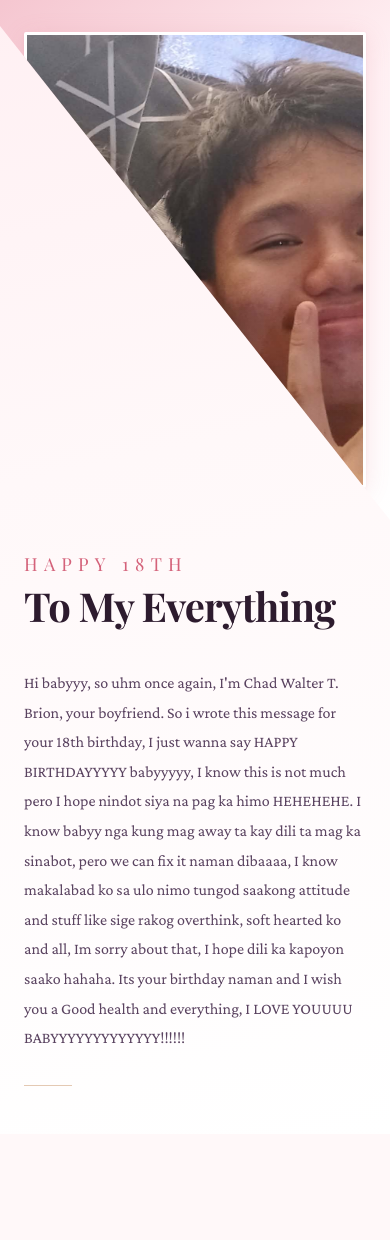
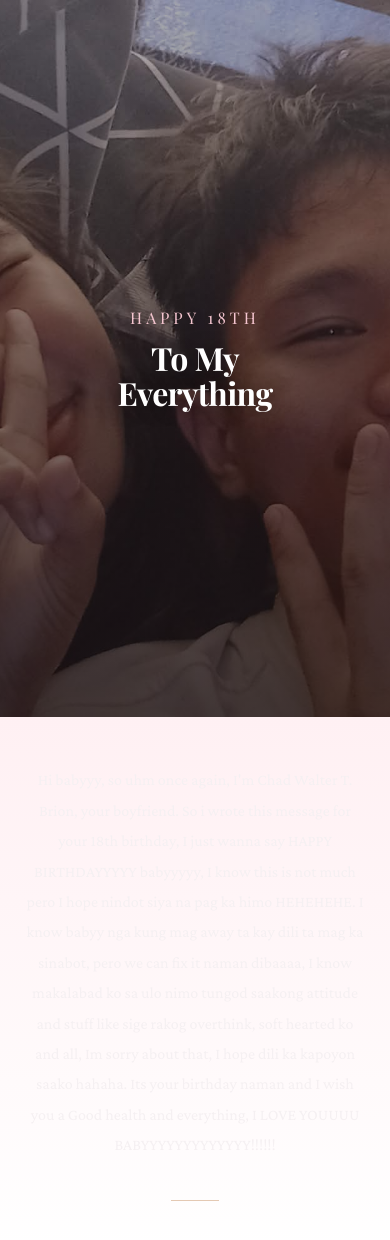
Before and after one commit to Ernsci/birthday-site, a React (Vite) app: page / in a window 390 px wide. Shown: the top 1240 px of the page. Before the commit the page ends 1134 px from the top, so only its background shows below. Built offline with nearby package versions, Linux system fonts and the light colour scheme; a web font is replaced by a local one.

Commit message:
Full-viewport selfie photo with overlay messages

```diff
--- a/src/App.css
+++ b/src/App.css
@@ -5,10 +5,9 @@
   --rose-glow: #e8929e;
   --white: #ffffff;
   --white-warm: #fff8f9;
-  --ink: #2d1b2e;
-  --ink-soft: #5a4360;
+  --ink: #f5f0f2;
+  --ink-soft: #e0d4da;
   --gold: #c9956b;
-  --gold-soft: #e8c9a8;
 }
 
 *, *::before, *::after {
@@ -19,159 +18,63 @@
 
 .birthday-page {
   min-height: 100dvh;
-  background: linear-gradient(168deg, var(--rose-pale) 0%, var(--white-warm) 40%, var(--white) 100%);
-  display: grid;
-  grid-template-columns: 1fr 1fr;
-  grid-template-rows: 1fr;
-  overflow: hidden;
   font-family: 'Crimson Pro', Georgia, serif;
   color: var(--ink);
+  background: var(--rose-pale);
 }
 
-@media (max-width: 768px) {
-  .birthday-page {
-    grid-template-columns: 1fr;
-    grid-template-rows: auto 1fr;
-  }
+/* Full-screen Photo */
+.photo-full {
+  position: relative;
+  width: 100vw;
+  height: 100dvh;
+  overflow: hidden;
+  opacity: 0;
+  transform: scale(1.02);
+  transition: opacity 1.2s ease, transform 1.2s ease;
 }
 
-/* Photo Section */
-.photo-section {
-  position: relative;
-  display: flex;
-  align-items: center;
-  justify-content: center;
-  padding: 3rem;
-  background: linear-gradient(135deg, var(--rose-light) 0%, var(--rose-pale) 50%, var(--white) 100%);
-  clip-path: polygon(0 0, 100% 0, 100% 100%, 0% 8%);
-  min-height: 60vh;
-}
-
-@media (max-width: 768px) {
-  .photo-section {
-    clip-path: polygon(0 0, 100% 0, 100% 100%, 0 5%);
-    min-height: 50vh;
-    padding: 2rem 1.5rem;
-    order: -1;
-  }
-}
-
-.photo-frame {
-  position: relative;
-  width: 100%;
-  max-width: 420px;
-  aspect-ratio: 3 / 4;
-  border-radius: 2px;
-  overflow: hidden;
-  box-shadow:
-    0 4px 24px rgba(212, 98, 122, 0.15),
-    0 1px 3px rgba(212, 98, 122, 0.1);
-  border: 3px solid var(--white);
-  background: var(--rose-pale);
-  transition: transform 0.4s ease, box-shadow 0.4s ease;
-}
-
-.photo-frame:hover {
-  transform: translateY(-4px);
-  box-shadow:
-    0 8px 32px rgba(212, 98, 122, 0.2),
-    0 2px 6px rgba(212, 98, 122, 0.15);
+.photo-full.reveal {
+  opacity: 1;
+  transform: scale(1);
 }
 
 .birthday-photo {
   width: 100%;
   height: 100%;
   object-fit: cover;
+  object-position: center center;
   display: block;
-  transition: transform 0.6s cubic-bezier(0.25, 0.46, 0.45, 0.94);
 }
 
-.photo-frame:hover .birthday-photo {
-  transform: scale(1.03);
-}
-
-.photo-placeholder {
-  width: 100%;
-  height: 100%;
-  display: flex;
-  flex-direction: column;
-  align-items: center;
-  justify-content: center;
-  gap: 0.75rem;
-  color: var(--rose-light);
-}
-
-.placeholder-icon {
-  font-size: 3rem;
-  opacity: 0.5;
-}
-
-.placeholder-text {
-  font-family: 'Crimson Pro', Georgia, serif;
-  font-size: 0.9rem;
-  letter-spacing: 0.1em;
-  opacity: 0.6;
-}
-
-.photo-overlay {
+.photo-dark-overlay {
   position: absolute;
   inset: 0;
   background: linear-gradient(
     180deg,
-    transparent 50%,
-    rgba(212, 98, 122, 0.08) 100%
+    rgba(20, 12, 18, 0.35) 0%,
+    rgba(20, 12, 18, 0.55) 50%,
+    rgba(20, 12, 18, 0.75) 100%
   );
   pointer-events: none;
 }
 
-/* Messages Section */
-.messages-section {
-  display: flex;
-  flex-direction: column;
-  justify-content: center;
-  padding: 3rem 4rem;
-  position: relative;
-}
-
-@media (max-width: 768px) {
-  .messages-section {
-    padding: 2rem 1.5rem 3rem;
-  }
-}
-
-/* Decorative ornamental line */
-.messages-section::before {
-  content: '';
+/* Short Message overlaid on photo */
+.short-message {
   position: absolute;
   top: 50%;
-  left: -2rem;
-  width: 1px;
-  height: 60%;
-  background: linear-gradient(
-    to bottom,
-    transparent,
-    var(--rose-light),
-    transparent
-  );
-  opacity: 0.4;
-}
-
-@media (max-width: 768px) {
-  .messages-section::before {
-    display: none;
-  }
-}
-
-/* Short Message */
-.short-message {
+  left: 50%;
+  transform: translate(-50%, -50%) translateY(24px);
+  text-align: center;
+  z-index: 2;
   opacity: 0;
-  transform: translateY(24px);
-  transition: opacity 0.8s ease, transform 0.8s ease;
+  transition: opacity 0.8s ease 0.2s, transform 0.8s ease 0.2s;
+  max-width: 90%;
 }
 
 .short-message.reveal {
   opacity: 1;
-  transform: translateY(0);
+  transform: translate(-50%, -50%) translateY(0);
 }
 
 .short-greeting {
@@ -180,72 +83,134 @@
   font-weight: 400;
   letter-spacing: 0.35em;
   text-transform: uppercase;
-  color: var(--rose);
-  margin-bottom: 0.5rem;
+  color: var(--rose-light);
+  margin-bottom: 0.75rem;
 }
 
 .short-text {
   font-family: 'Playfair Display', Georgia, serif;
-  font-size: clamp(2.5rem, 5vw, 4rem);
+  font-size: clamp(2.5rem, 6vw, 4.5rem);
   font-weight: 700;
   line-height: 1.1;
-  color: var(--ink);
+  color: var(--white);
   letter-spacing: -0.02em;
+  text-shadow: 0 2px 20px rgba(0, 0, 0, 0.4);
 }
 
-/* Long Message */
-.long-message {
+/* Messages Section below photo */
+.messages-section {
+  position: relative;
+  display: flex;
+  flex-direction: column;
+  justify-content: center;
+  align-items: center;
+  padding: 4rem 2rem 5rem;
+  background: linear-gradient(180deg, var(--rose-pale) 0%, var(--white) 100%);
   opacity: 0;
   transform: translateY(20px);
   transition: opacity 0.8s ease 0.2s, transform 0.8s ease 0.2s;
-  margin-top: 2.5rem;
 }
 
-.long-message.reveal {
+.messages-section.reveal {
   opacity: 1;
   transform: translateY(0);
 }
 
+.long-message {
+  max-width: 52ch;
+  text-align: center;
+}
+
 .long-text {
   font-family: 'Crimson Pro', Georgia, serif;
-  font-size: clamp(1rem, 1.5vw, 1.15rem);
-  line-height: 1.85;
-  color: var(--ink-soft);
-  max-width: 48ch;
+  font-size: clamp(1rem, 1.6vw, 1.2rem);
+  line-height: 1.9;
+  color: var(--ink);
 }
 
-
-
-/* Staggered reveal base classes */
-.photo-section {
-  opacity: 0;
-  transform: scale(0.97);
-  transition: opacity 0.9s ease, transform 0.9s ease;
-}
-
-.photo-section.reveal {
-  opacity: 1;
-  transform: scale(1);
-}
-
-/* Gold divider accent */
-.long-message::after {
-  content: '';
-  display: block;
+.gold-divider {
   width: 3rem;
   height: 1px;
   background: var(--gold);
-  margin-top: 2rem;
+  margin: 2.5rem auto 0;
   opacity: 0.5;
+}
+
+/* Scroll indicator */
+.scroll-hint {
+  position: absolute;
+  bottom: 2rem;
+  left: 50%;
+  transform: translateX(-50%);
+  z-index: 2;
+  display: flex;
+  flex-direction: column;
+  align-items: center;
+  gap: 0.5rem;
+  opacity: 0;
+  animation: fadeInUp 1s ease 1.5s forwards;
+}
+
+.scroll-hint span {
+  font-family: 'Crimson Pro', Georgia, serif;
+  font-size: 0.8rem;
+  letter-spacing: 0.2em;
+  text-transform: uppercase;
+  color: var(--white);
+  opacity: 0.7;
+}
+
+.scroll-hint::after {
+  content: '';
+  width: 1px;
+  height: 2rem;
+  background: linear-gradient(to bottom, var(--white), transparent);
+  animation: scrollLine 1.5s ease-in-out infinite;
+}
+
+@keyframes scrollLine {
+  0% { opacity: 0; transform: scaleY(0); }
+  50% { opacity: 0.6; transform: scaleY(1); }
+  100% { opacity: 0; transform: scaleY(0); }
+}
+
+@keyframes fadeInUp {
+  from { opacity: 0; transform: translateX(-50%) translateY(10px); }
+  to { opacity: 0.7; transform: translateX(-50%) translateY(0); }
 }
 
 /* Reduced motion */
 @media (prefers-reduced-motion: reduce) {
+  .photo-full,
   .short-message,
-  .long-message,
-  .photo-section {
+  .messages-section {
     opacity: 1 !important;
     transform: none !important;
     transition: none !important;
   }
+  .scroll-hint {
+    animation: none !important;
+    opacity: 0.7 !important;
+  }
+  .scroll-hint::after {
+    animation: none !important;
+    opacity: 0.4 !important;
+  }
 }
+
+/* Responsive */
+@media (max-width: 768px) {
+  .photo-full {
+    height: 85dvh;
+  }
+  .messages-section {
+    padding: 3rem 1.5rem 4rem;
+  }
+  .short-greeting {
+    font-size: 1rem;
+    letter-spacing: 0.25em;
+  }
+  .short-text {
+    font-size: clamp(2rem, 7vw, 3.5rem);
+  }
+}
--- a/src/App.jsx
+++ b/src/App.jsx
@@ -6,30 +6,23 @@ function App() {
   const [visible, setVisible] = useState(false)
 
   useEffect(() => {
-    const timer = setTimeout(() => setVisible(true), 300)
+    const timer = setTimeout(() => setVisible(true), 200)
     return () => clearTimeout(timer)
   }, [])
 
   return (
     <main className="birthday-page">
-      <div className={`photo-section ${visible ? 'reveal' : ''}`} style={{ transitionDelay: '0s' }}>
-        <div className="photo-frame">
-          <img
-            src={heroImg}
-            alt="Photo celebrating her 18th birthday"
-            className="birthday-photo"
-          />
-          <div className="photo-overlay" />
+      <div className={`photo-full ${visible ? 'reveal' : ''}`} style={{ transitionDelay: '0s' }}>
+        <img src={heroImg} alt="Me and my girlfriend's selfie" className="birthday-photo" />
+        <div className="photo-dark-overlay" />
+        <div className={`short-message ${visible ? 'reveal' : ''}`} style={{ transitionDelay: '0.3s' }}>
+          <p className="short-greeting">Happy 18th</p>
+          <h1 className="short-text">To My Everything</h1>
         </div>
       </div>
 
-      <section className="messages-section">
-        <div className={`short-message ${visible ? 'reveal' : ''}`} style={{ transitionDelay: '0.4s' }}>
-          <p className="short-greeting">Happy 18th</p>
-          <h1 className="short-text">To My Everything</h1>
-        </div>
-
-        <div className={`long-message ${visible ? 'reveal' : ''}`} style={{ transitionDelay: '0.8s' }}>
+      <section className={`messages-section ${visible ? 'reveal' : ''}`} style={{ transitionDelay: '0.7s' }}>
+        <div className="long-message">
           <p className="long-text">
             Hi babyyy, so uhm once again, I'm Chad Walter T. Brion, your boyfriend.
             So i wrote this message for your 18th birthday, I just wanna say HAPPY BIRTHDAYYYYY babyyyyy,
@@ -38,6 +31,7 @@ function App() {
             like sige rakog overthink, soft hearted ko and all, Im sorry about that, I hope dili ka kapoyon saako hahaha.
             Its your birthday naman and I wish you a Good health and everything, I LOVE YOUUUU BABYYYYYYYYYYYYY!!!!!!
           </p>
+          <div className="gold-divider" />
         </div>
       </section>
     </main>
--- a/src/index.css
+++ b/src/index.css
@@ -1,12 +1,6 @@
 :root {
   --rose: #d4627a;
-  --rose-light: #f5c6d0;
-  --rose-pale: #fff0f3;
-  --white: #ffffff;
-  --white-warm: #fff8f9;
   --ink: #2d1b2e;
-  --ink-soft: #5a4360;
-  --gold: #c9956b;
 }
 
 *, *::before, *::after {
@@ -21,7 +15,7 @@ html {
 
 body {
   font-family: 'Crimson Pro', Georgia, serif;
-  background: var(--white-warm);
+  background: #fff0f3;
   color: var(--ink);
   -webkit-font-smoothing: antialiased;
   -moz-osx-font-smoothing: grayscale;
```
